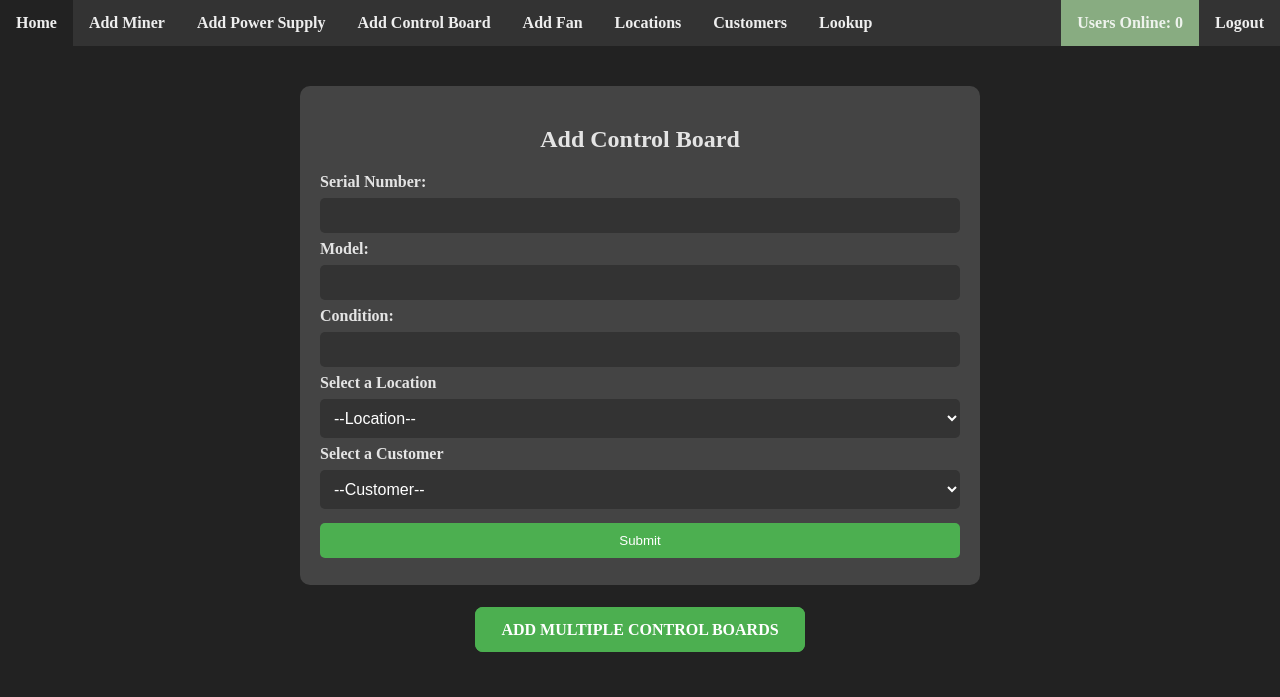
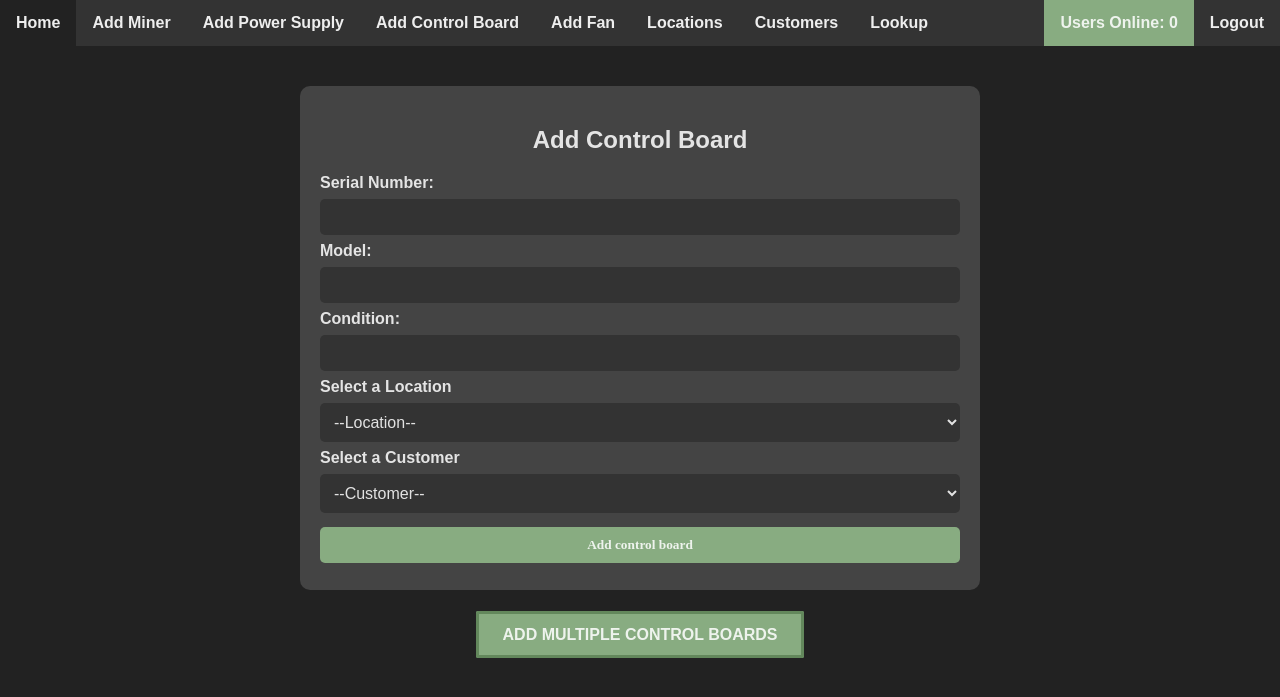
Before and after one commit to reljaborovnica/cryptovault, a PHP site: page /cryptovault/add-cb in a window 1280 px wide. Shown: the top 697 px of the page. Run offline with PHP 8.4, Linux system fonts and the light colour scheme; the visitor is signed in with stand-in values (Sample User, id 1); data that the repository does not hold is empty.

Commit message:
minor adjustments

```diff
--- a/add-cb.php
+++ b/add-cb.php
@@ -63,12 +63,12 @@ if(!isset($_SESSION['username'])){
           </select>
 
 
-          <input type="submit" value="Submit" name="add-cb">
+          <input type="submit" value="Add control board" name="add-cb" style="font-family: Montserrat; font-weight: 600;">
         </form>
       </div>
             <div class="etc"><br><br>
 
-        <a href="add-cbs" style="text-decoration: none; color: #ffffff; padding: 12px 24px; background-color: #4CAF50; border-radius: 8px; border: 2px solid #4CAF50; font-weight: bold; text-transform: uppercase; transition: background-color 0.3s ease;">Add Multiple Control Boards</a>
+        <a href="add-cbs" style="text-decoration: none; color: #ffffffdb; padding: 12px 24px; background-color: #88ac81; border-radius: 2px; border: 3px solid #63885c; font-weight: bold; text-transform: uppercase; transition: background-color 0.3s ease;">Add Multiple Control Boards</a>
 
       </div>
     </div>
--- a/add-fan.php
+++ b/add-fan.php
@@ -57,7 +57,7 @@ if(!isset($_SESSION['username'])){
                 <?php };?>
             </select>
 
-            <input type="submit" value="Submit" name="add-fan">
+            <input type="submit" value="Add fan" name="add-fan" style="font-family: Montserrat; font-weight: 600;">
         </form>
     </div>
 </div>
--- a/add-miner.php
+++ b/add-miner.php
@@ -72,12 +72,12 @@ if(!isset($_SESSION['username'])){
               <?php };?>
           </select>
 
-          <input type="submit" value="Submit" name='add-miner'>
+          <input type="submit" value="Add miner" name='add-miner' style="font-family: Montserrat; font-weight: 600;">
         </form>
       </div>
       <div class="etc"><br><br>
 
-        <a href="add-miners" style="text-decoration: none; color: #ffffff; padding: 12px 24px; background-color: #4CAF50; border-radius: 8px; border: 2px solid #4CAF50; font-weight: bold; text-transform: uppercase; transition: background-color 0.3s ease;">Add Multiple Miners</a>
+        <a href="add-miners" style="text-decoration: none; color: #ffffffdb; padding: 12px 24px; background-color: #88ac81; border-radius: 2px; border: 3px solid #63885c; font-weight: bold; text-transform: uppercase; transition: background-color 0.3s ease;">Add Multiple Miners</a>
 
       </div>
     </div><br>
--- a/add-psu.php
+++ b/add-psu.php
@@ -67,12 +67,12 @@ if(!isset($_SESSION['username'])){
           </select>
 
 
-          <input type="submit" value="Submit" name="add-psu">
+          <input type="submit" value="Add power supply" name="add-psu" style="font-family: Montserrat; font-weight: 600;">
         </form>
       </div><br>
       <div class="etc"><br><br>
 
-        <a href="add-psus" style="text-decoration: none; color: #ffffff; padding: 12px 24px; background-color: #4CAF50; border-radius: 8px; border: 2px solid #4CAF50; font-weight: bold; text-transform: uppercase; transition: background-color 0.3s ease;">Add Multiple Power Supplies</a>
+        <a href="add-psus" style="text-decoration: none; color: #ffffffdb; padding: 12px 24px; background-color: #88ac81; border-radius: 2px; border: 3px solid #63885c; font-weight: bold; text-transform: uppercase; transition: background-color 0.3s ease;">Add Multiple Power Supplies</a>
 
       </div>
     </div>
--- a/css/form.css
+++ b/css/form.css
@@ -1,7 +1,5 @@
-@import url('https://fonts.googleapis.com/css2?family=Roboto&display=swap');
-
 body {
-  font-family: 'Montserrat', sans-serifc;
+  font-family: 'Montserrat', sans-serif;
   font-weight: 600;
   color: #ffffffdb;
   margin: 0;
@@ -37,7 +35,9 @@ input[type="submit"] {
   border: none;
   border-radius: 5px;
   background-color: #333;
-  color: #fff;
+  color: #ffffffdb;
+  font-family: Montserrat;
+  font-weight: 600;
 }
 
 input[type="text"]:focus{
@@ -45,13 +45,13 @@ input[type="text"]:focus{
 }
 
 input[type="submit"] {
-  background-color: #4CAF50;
+  background-color: #88ac81;
   width: 100%;
   cursor: pointer;
 }
 
 input[type="submit"]:hover {
-  background-color: #45a049;
+  background-color: #63885c;
 }
 
 select {
@@ -61,7 +61,7 @@ select {
   border: none;
   border-radius: 5px;
   background-color: #333;
-  color: #fff;
+  color: #ffffffdb;
   font-size: 16px;
 }
 
@@ -72,7 +72,7 @@ select {
 #etc a {
   text-align: center;
   text-decoration: none;
-  color: #4CAF50;
+  color: #88ac81;
 }
 
 #etc a:hover {
--- a/customers.php
+++ b/customers.php
@@ -21,7 +21,7 @@ if(!isset($_SESSION['username'])){
   </head>
   <body>
 
-    <?php include 'includes/navigation.php';?>
+  <?php include 'includes/navigation.php';?>
 
     <div class="container">
       <div class="table-container">
@@ -43,7 +43,7 @@ if(!isset($_SESSION['username'])){
               $customer_name = $fetch_q_gac['customer_name'];
             ?>
             <tr>
-              <td><a href="customer?customerAll=<?php echo $customer_id;?>"> <?php echo $customer_name; ?></td>
+              <td><a href="customer?customerAll=<?php echo $customer_id;?>"> <?php echo $customer_name; ?></a></td>
               <td class="operations">
                 <?php
                 $check_miners_query = mysqli_query($db, "SELECT COUNT(*) AS total_miners FROM miners WHERE customer_id = '$customer_id'");
--- a/includes/navigation.php
+++ b/includes/navigation.php
@@ -1,7 +1,5 @@
-
-
 <div class="navbar">
-<a href="/cryptovault/index" style="color: #eeeeee; background-color: transparent;" onmouseover="this.style.backgroundColor='#222';" onmouseout="this.style.backgroundColor='transparent';">Home</a>
+  <a href="/cryptovault/index" style="color: #eeeeee; background-color: transparent;" onmouseover="this.style.backgroundColor='#222';" onmouseout="this.style.backgroundColor='transparent';">Home</a>
   <a href="/cryptovault/add-miner" style="color: #eeeeee; background-color: transparent;" onmouseover="this.style.backgroundColor='#222';" onmouseout="this.style.backgroundColor='transparent';">Add Miner</a>
   <a href="/cryptovault/add-psu" style="color: #eeeeee; background-color: transparent;" onmouseover="this.style.backgroundColor='#222';" onmouseout="this.style.backgroundColor='transparent';">Add Power Supply</a>
   <a href="/cryptovault/add-cb" style="color: #eeeeee; background-color: transparent;" onmouseover="this.style.backgroundColor='#222';" onmouseout="this.style.backgroundColor='transparent';">Add Control Board</a>
--- a/locations.php
+++ b/locations.php
@@ -20,7 +20,7 @@ if(!isset($_SESSION['username'])){
   </head>
   <body>
 
-    <?php include 'includes/navigation.php';?>
+  <?php include 'includes/navigation.php';?>
 
     <div class="container">
       <div class="table-container">
@@ -42,7 +42,7 @@ if(!isset($_SESSION['username'])){
               $location_name = $fetch_q_gal['location_name'];
             ?>
             <tr>
-              <td><a href="location?locationAll=<?php echo $location_id;?>"> <?php echo $location_name; ?></td>
+              <td><a href="location?locationAll=<?php echo $location_id;?>"> <?php echo $location_name; ?></a></td>
               <td class="operations">
                 <?php
                 $check_miners_query = mysqli_query($db, "SELECT COUNT(*) AS total_miners FROM miners WHERE location_id = '$location_id'");
--- a/search.php
+++ b/search.php
@@ -22,7 +22,7 @@ if(!isset($_SESSION['username'])){
   </head>
   <body>
 
-    <?php include 'includes/navigation.php';?>
+  <?php include 'includes/navigation.php';?>
 
     <div class="container">
       <div class="form-container">
@@ -35,12 +35,12 @@ if(!isset($_SESSION['username'])){
         </form>
 
         <form action="psu.php" method="GET">
-          <input type="text" id="search" name="search" placeholder="Search for a PSU by SN, Model or Condition " required>
+          <input type="text" id="search" name="search" placeholder="Search for a PSU(s) by SN, Model or Condition " required>
           <input type="submit" value="Search" name="search-btn-psu">
         </form>
 
         <form action="cb.php" method="GET">
-          <input type="text" id="search" name="search" placeholder="Search for a CB by SN, Model or Condition " required>
+          <input type="text" id="search" name="search" placeholder="Search for a CB(s) by SN, Model or Condition " required>
           <input type="submit" value="Search" name="search-btn-cb">
         </form>
       </div>
```
Also changed, not shown: css/login.css (+4 -3 lines), css/tables.css (+6 -6 lines), index.php (+8 -8 lines), psu.php (+4 -3 lines), .htaccess.
